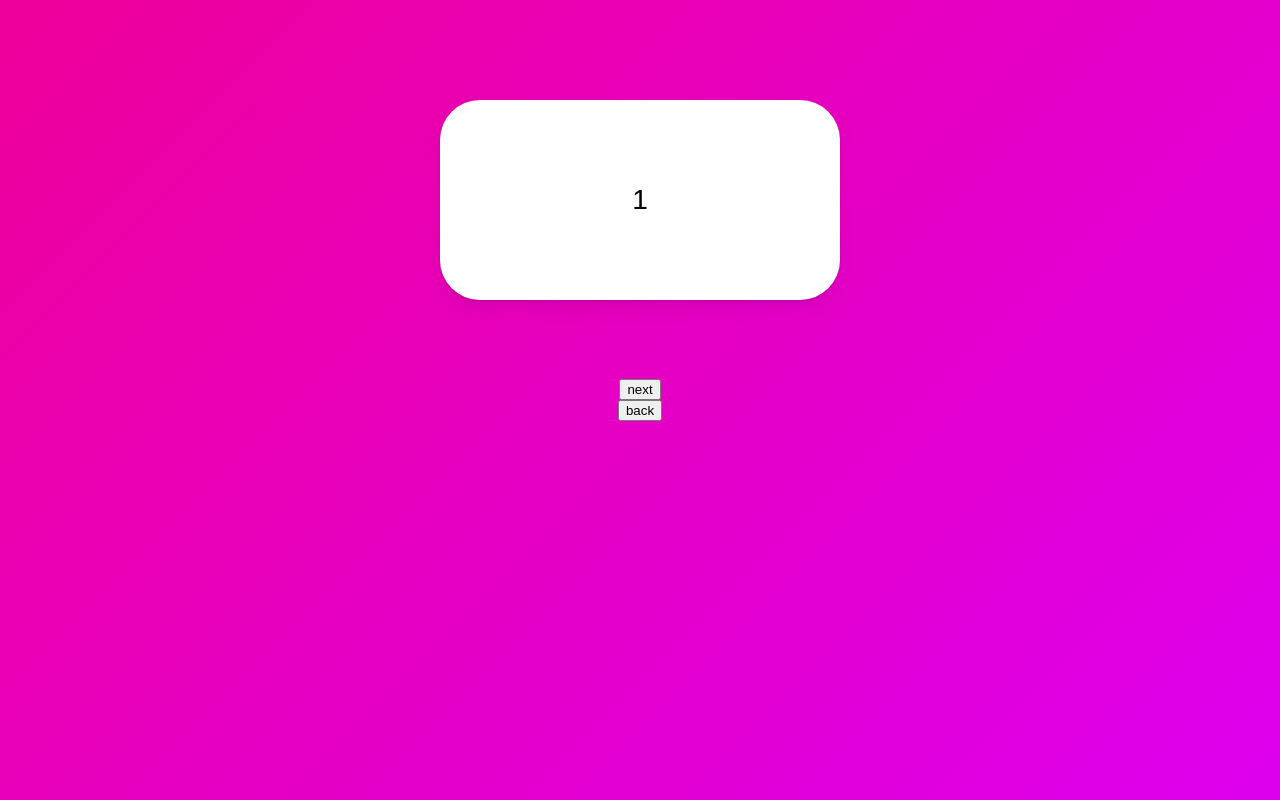
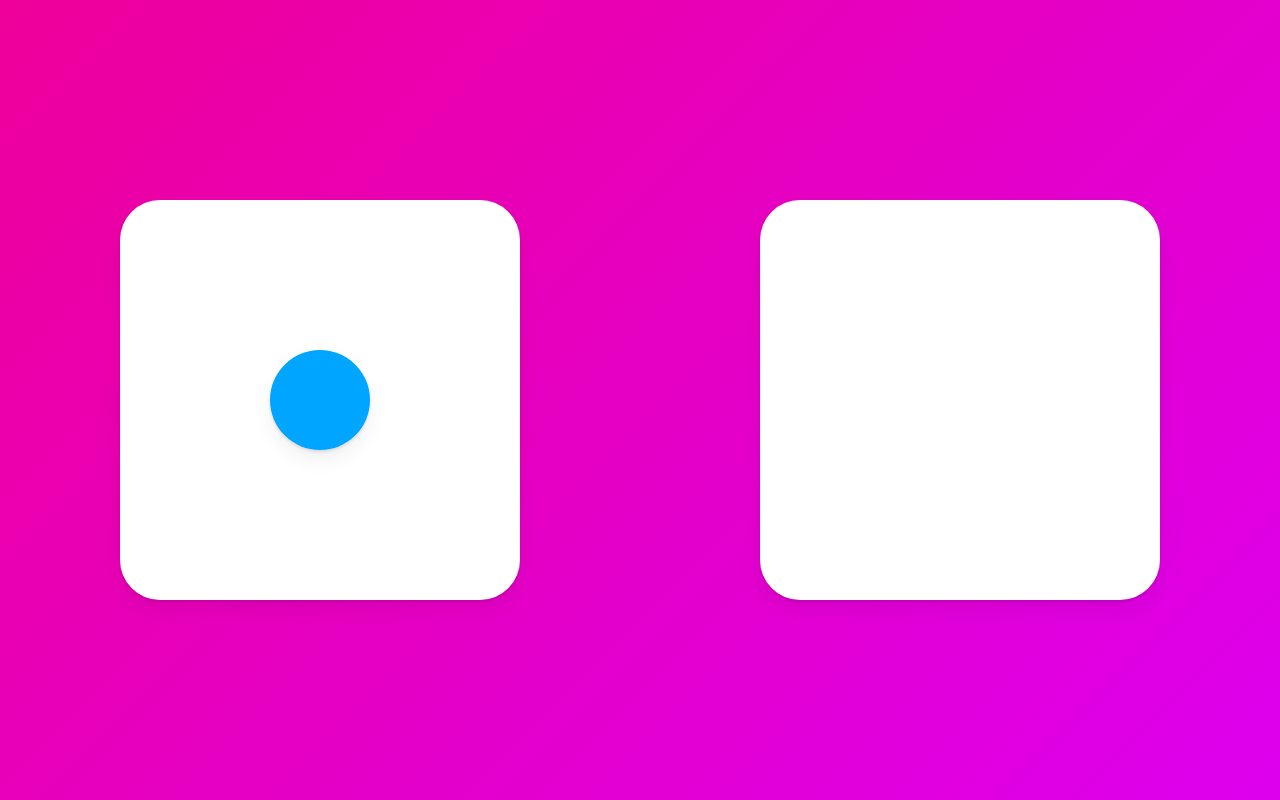
Before and after one commit to insidelamp/nomad_framermotion, a React (Create React App) app in the folder animation/: page / in a window 1280 px wide. Built offline with nearby package versions, Linux system fonts and the light colour scheme.

Commit message:
click move animation

```diff
--- a/animation/src/App.tsx
+++ b/animation/src/App.tsx
@@ -6,78 +6,36 @@
   height: 100vh;
   width: 100vw;
   display: flex;
-  justify-content: center;
+  justify-content: space-around;
   align-items: center;
-  flex-direction: column;
 `;
 
 const Box = styled(motion.div)`
   width: 400px;
-  height: 200px;
+  height: 400px;
   background-color: rgba(255, 255, 255, 1);
   border-radius: 40px;
-  position: absolute;
-  top: 100px;
   display: flex;
+  justify-content: center;
   align-items: center;
-  justify-content: center;
-  font-size: 28px;
+  box-shadow: 0 2px 3px rgba(0, 0, 0, 0.1), 0 10px 20px rgba(0, 0, 0, 0.06);
+  overflow: hidden;
+`;
+const Circle = styled(motion.div)`
+  background-color: #00a5ff;
+  height: 100px;
+  width: 100px;
+  border-radius: 50px;
   box-shadow: 0 2px 3px rgba(0, 0, 0, 0.1), 0 10px 20px rgba(0, 0, 0, 0.06);
 `;
 
-const box = {
-  entry: (isBack: boolean) => ({
-    x: isBack ? -500 : 500,
-    opacity: 0,
-    scale: 0,
-  }),
-  center: {
-    x: 0,
-    opacity: 1,
-    scale: 1,
-    transition: {
-      duration: 1,
-    },
-  },
-  exit: (isBack: boolean) => ({
-    x: isBack ? 500 : -500,
-    opacity: 0,
-    scale: 0,
-    transition: { duration: 0.3 },
-  }),
-};
-
 function App() {
-  const [visible, setVisible] = useState(1);
-  const [back, setBack] = useState(false);
-  const nextPlease = () => {
-    setBack(false);
-    setVisible((prev) => (prev === 10 ? 10 : prev + 1));
-  };
-  const prevPlease = () => {
-    setBack(true);
-    setVisible((prev) => (prev === 1 ? 1 : prev - 1));
-  };
+  const [clicked, setClicked] = useState(false);
+  const toggleClicked = () => setClicked((prev) => !prev);
   return (
-    <Wrapper>
-      <AnimatePresence exitBeforeEnter custom={back}>
-        {[1, 2, 3, 4, 5, 6, 7, 8, 9, 10].map((i) =>
-          i === visible ? (
-            <Box
-              custom={back}
-              variants={box}
-              initial="entry"
-              animate="center"
-              exit="exit"
-              key={visible}
-            >
-              {visible}
-            </Box>
-          ) : null
-        )}
-      </AnimatePresence>
-      <button onClick={nextPlease}>next</button>
-      <button onClick={prevPlease}>back</button>
+    <Wrapper onClick={toggleClicked}>
+      <Box>{!clicked ? <Circle layoutId="circle" /> : null}</Box>
+      <Box>{clicked ? <Circle layoutId="circle" /> : null}</Box>
     </Wrapper>
   );
 }
```
